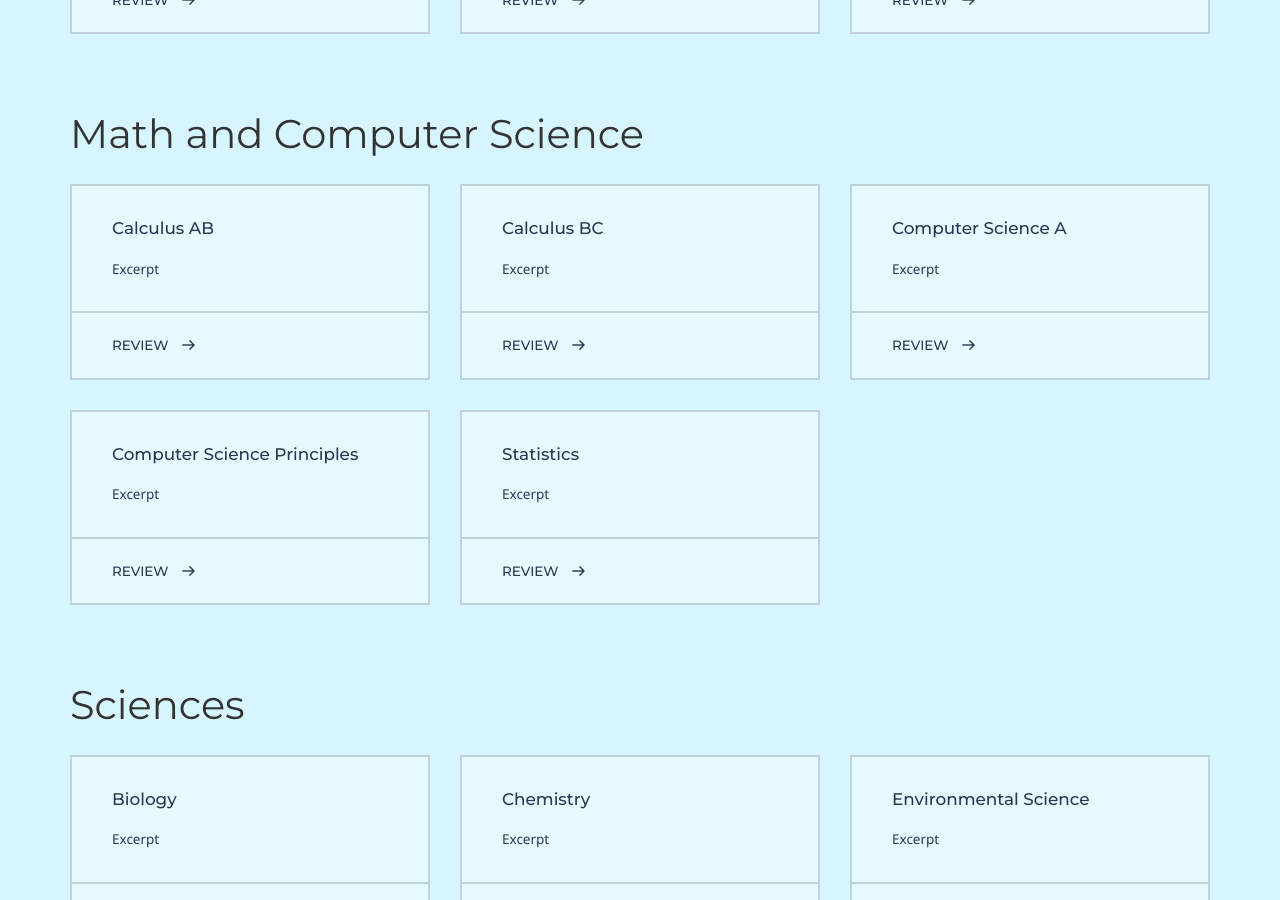
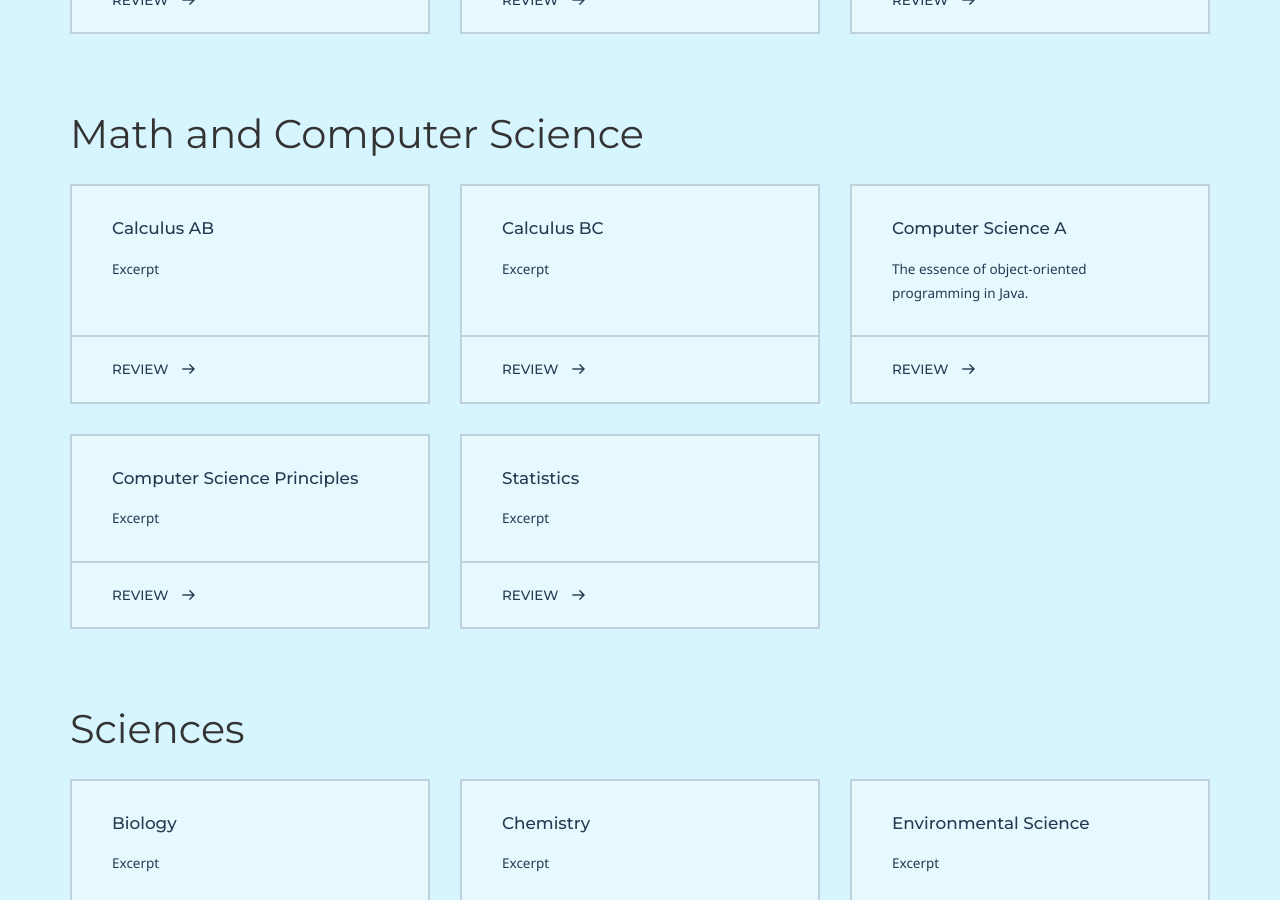
Before and after one commit to apcram/apcram.github.io, a Jekyll site: the page built from courses.md, in a window 1280 px wide and 900 px high, scrolled down 2035 px. Built offline with Jekyll 4.4.1, drawn with Linux system fonts in a browser that asks for light colours; some web fonts are replaced.

Commit message:
Added compsci a.

```diff
--- a/courses.md
+++ b/courses.md
@@ -104,9 +104,9 @@ math:
       url: '#'
 
     - title: Computer Science A
-      excerpt: Excerpt
+      excerpt: The essence of object-oriented programming in Java.
       cta: Review
-      url: '#'
+      url: '/computer-science-a'
 
     - title: Computer Science Principles
       excerpt: Excerpt
```
